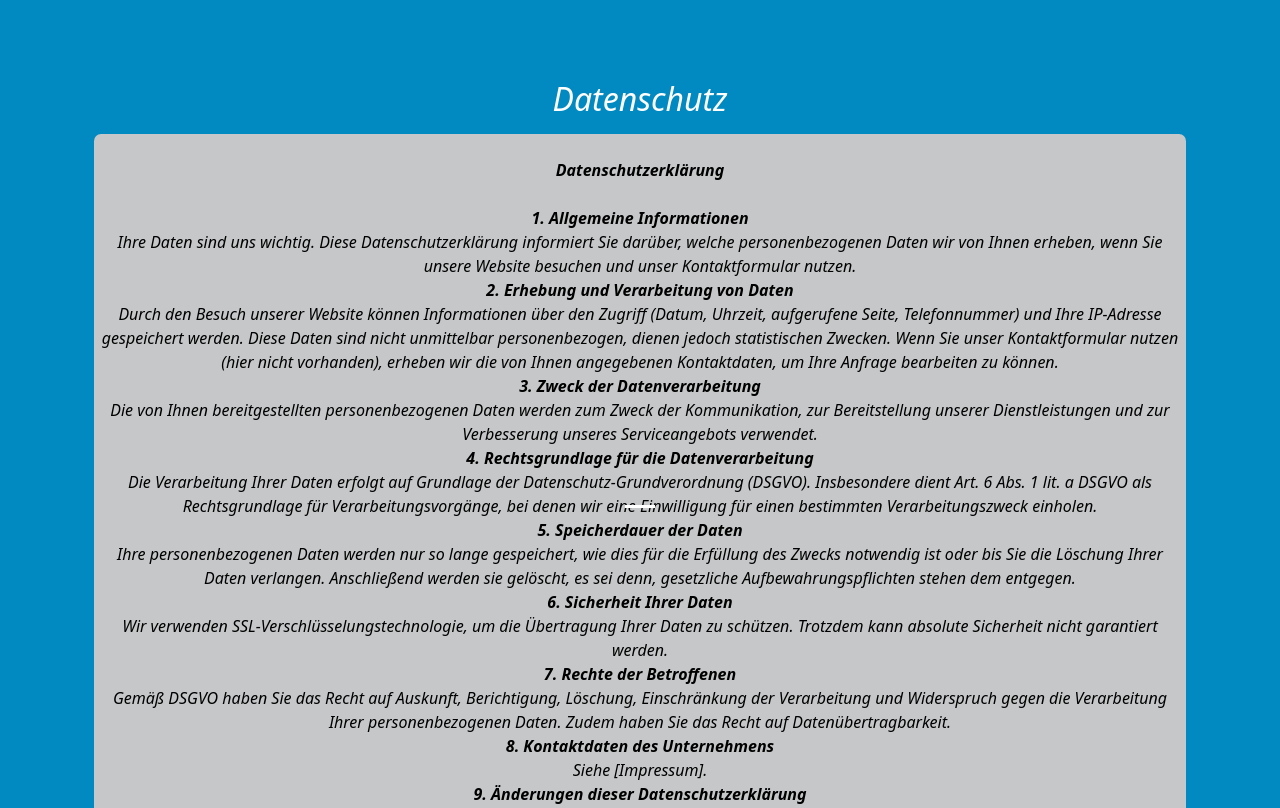
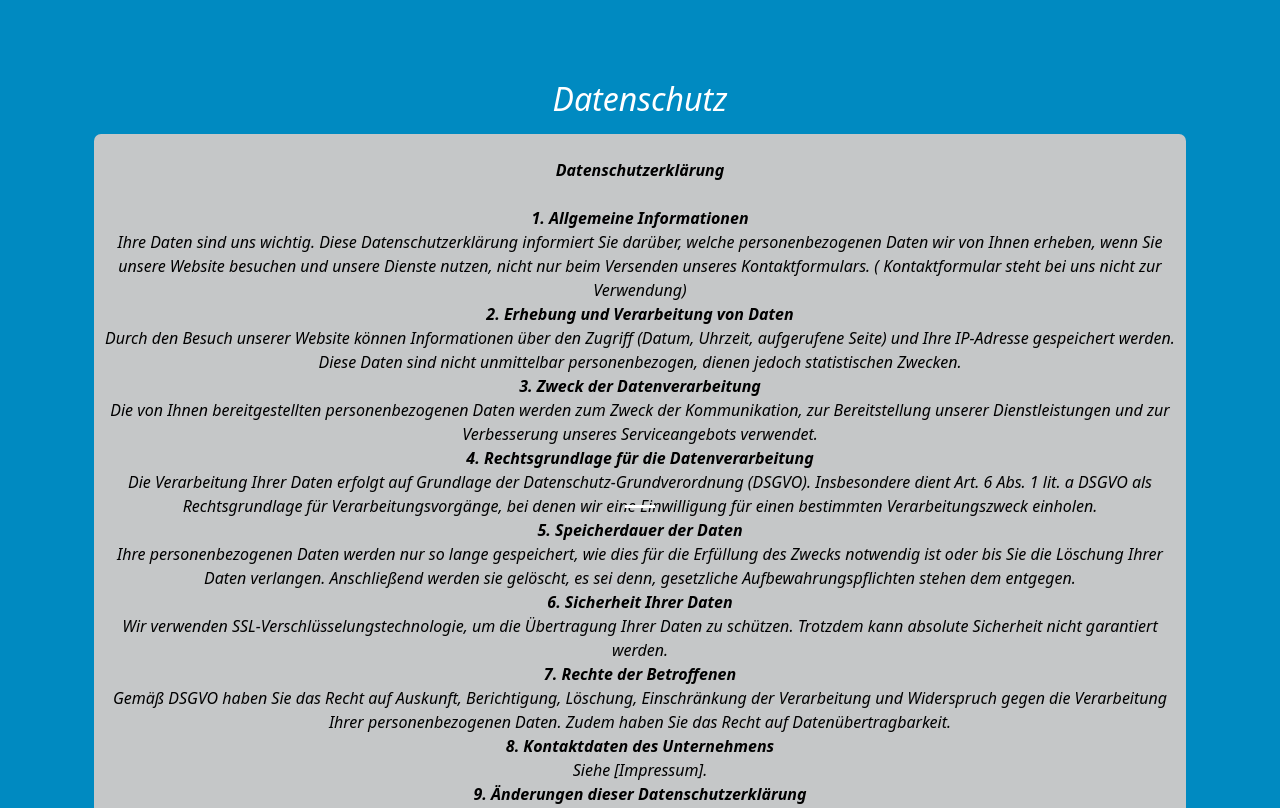
Before and after one commit to Mars4all/RKH_Noeller, a plain HTML site: page index.html in a window 1280 px wide. Shown: the part 3540-4348 px from the top of the page. Drawn offline with nearby package versions, Linux system fonts and the light colour scheme.

Commit message:
Update index.html

```diff
--- a/index.html
+++ b/index.html
@@ -381,13 +381,14 @@
     <h2 class="text-center mb-3" style="color: rgb(255, 255, 255); font-style: italic" id="Datenschutz">Datenschutz</h2>
     <div class="Überschrift mt-3 Kontakt text-center" >
       <p class="br2" style="font-style: italic; background-color:rgb(197, 199, 200) ; color: black;">
-      <br><strong>Datenschutzerklärung</strong><br><br>
+
+<br><strong>Datenschutzerklärung</strong><br><br>
 
 <strong>1. Allgemeine Informationen</strong><br>
-Ihre Daten sind uns wichtig. Diese Datenschutzerklärung informiert Sie darüber, welche personenbezogenen Daten wir von Ihnen erheben, wenn Sie unsere Website besuchen und unser Kontaktformular nutzen.<br>
+Ihre Daten sind uns wichtig. Diese Datenschutzerklärung informiert Sie darüber, welche personenbezogenen Daten wir von Ihnen erheben, wenn Sie unsere Website besuchen und unsere Dienste nutzen, nicht nur beim Versenden unseres Kontaktformulars. ( Kontaktformular steht bei uns nicht zur Verwendung)<br>
 
 <strong>2. Erhebung und Verarbeitung von Daten</strong><br>
-Durch den Besuch unserer Website können Informationen über den Zugriff (Datum, Uhrzeit, aufgerufene Seite, Telefonnummer) und Ihre IP-Adresse gespeichert werden. Diese Daten sind nicht unmittelbar personenbezogen, dienen jedoch statistischen Zwecken. Wenn Sie unser Kontaktformular nutzen (hier nicht vorhanden), erheben wir die von Ihnen angegebenen Kontaktdaten, um Ihre Anfrage bearbeiten zu können.<br>
+Durch den Besuch unserer Website können Informationen über den Zugriff (Datum, Uhrzeit, aufgerufene Seite) und Ihre IP-Adresse gespeichert werden. Diese Daten sind nicht unmittelbar personenbezogen, dienen jedoch statistischen Zwecken.<br>
 
 <strong>3. Zweck der Datenverarbeitung</strong><br>
 Die von Ihnen bereitgestellten personenbezogenen Daten werden zum Zweck der Kommunikation, zur Bereitstellung unserer Dienstleistungen und zur Verbesserung unseres Serviceangebots verwendet.<br>
@@ -423,6 +424,7 @@ Unsere Website nutzt "FontAwesome", um verschiedene Icons und grafische Elemente
 Wir verwenden "Bootstrap" als Framework zur Gestaltung und Anpassung unserer Website. Bootstrap kann ebenso eigene Cookies setzen oder Daten sammeln. Bitte sehen Sie die Datenschutzrichtlinien von Bootstrap ein, um sich über ihre Datenverarbeitungspraktiken zu informieren.<br>
 
 
+
       </p>
 
     </div>
```
